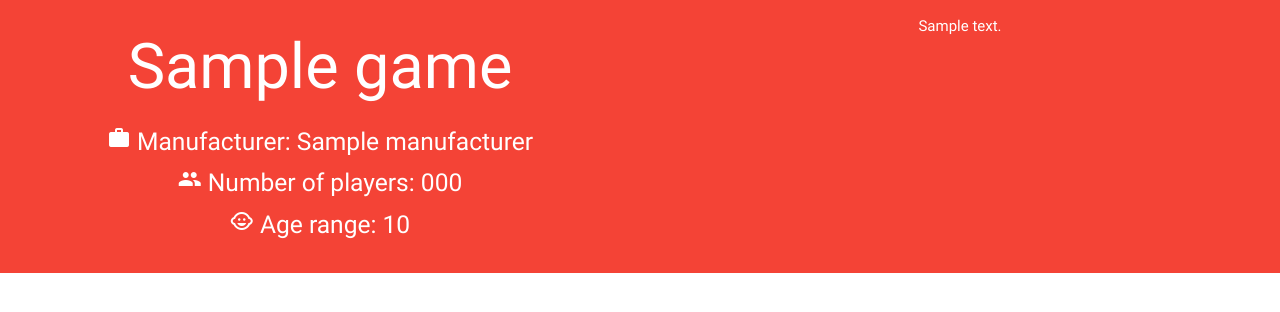
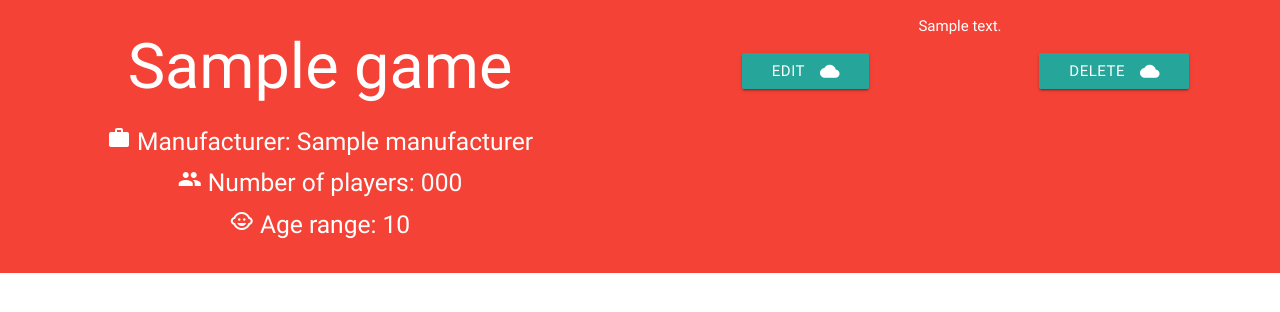
Before and after one commit to arcorco/dcd-milestone, a Flask app: page / in a window 1280 px wide. Shown: the top 312 px of the page. Run offline with Flask 2, Linux system fonts and the light colour scheme; a database or web service that is not in the repository returns one stand-in record (values such as "Sample title"); some libraries are stand-ins or nearby versions.

Commit message:
Buttons added to games.html which links them to editgames.html, or allows the to delete a game from the database.

```diff
--- a/app.py
+++ b/app.py
@@ -31,11 +31,42 @@ def insert_game():
     players = "%s-%s" % (min_players, max_players)
     new_game.update( {'number_of_players' : players} )
     new_game.update( {'age_range' : age} )
-    new_game.pop('number_of_players_min')
-    new_game.pop('number_of_players_max')
-
     games.insert_one(new_game)
     return redirect(url_for('get_games'))
+
+@app.route('/edit_game/<game_id>')
+def edit_game(game_id):
+    the_game = mongo.db.games.find_one({"_id": ObjectId(game_id)})
+    return render_template('editgame.html', game=the_game)
+
+@app.route('/update_game/<game_id>', methods=["POST"])
+def update_game(game_id):
+    games = mongo.db.games
+    games.update( {'_id': ObjectId(game_id)},
+    {
+        'game_name':request.form.get('game_name'),
+        'game_description':request.form.get('game_description'),
+        'manufacturer':request.form.get('manufacturer'),
+        'number_of_players_min':request.form.get('number_of_players_min'),
+        'number_of_players_max':request.form.get('number_of_players_max'),
+        'number_of_players':"%s-%s" % (request.form.get('number_of_players_min'), request.form.get('number_of_players_max')),
+        'age_range': "%s+" % (request.form.get('age_range'))
+    })
+    return redirect(url_for('get_games'))
+
+@app.route('/delete_game/<game_id>')
+def delete_game(game_id):
+    mongo.db.games.remove({'_id': ObjectId(game_id)})
+    return redirect(url_for('get_games'))
+
+@app.route('/get_reviews')
+def get_reviews():
+    return render_template('reviews.html', reviews=mongo.db.reviews.find())
+
+@app.route('/edit_review/<review_id>')
+def edit_review(review_id):
+    return render_template('editreview.html', review=mongo.db.reviews.find_one({'_id': ObjectId(review_id)}))
+
 
 if __name__ == "__main__":
     app.run(host=os.environ.get('IP'),
--- a/templates/base.html
+++ b/templates/base.html
@@ -18,7 +18,10 @@
         $(document).ready(function() {
             $('.game-carousel').slick({
             });
+
+            $('input#game_description').characterCounter();
         });
+
     </script>
 </body>
 
--- a/templates/games.html
+++ b/templates/games.html
@@ -20,6 +20,14 @@
             </div>
             <div class="col s6">
                 <p class="white-text">{{game.game_description}}</p>
+                <div class="row">
+                    <div class="col s6">
+                        <a href="{{url_for('edit_game', game_id=game._id)}}" class="waves-effect waves-light btn"><i class="material-icons right">cloud</i>EDIT</a>
+                    </div>
+                    <div class="col s6">
+                        <a href="{{url_for('delete_game', game_id=game._id)}}" class="waves-effect waves-light btn"><i class="material-icons right">cloud</i>DELETE</a>
+                    </div>
+                </div>
             </div>
         </div>
     </div>
```
Lines whose indentation alone changed are shown as unchanged.
